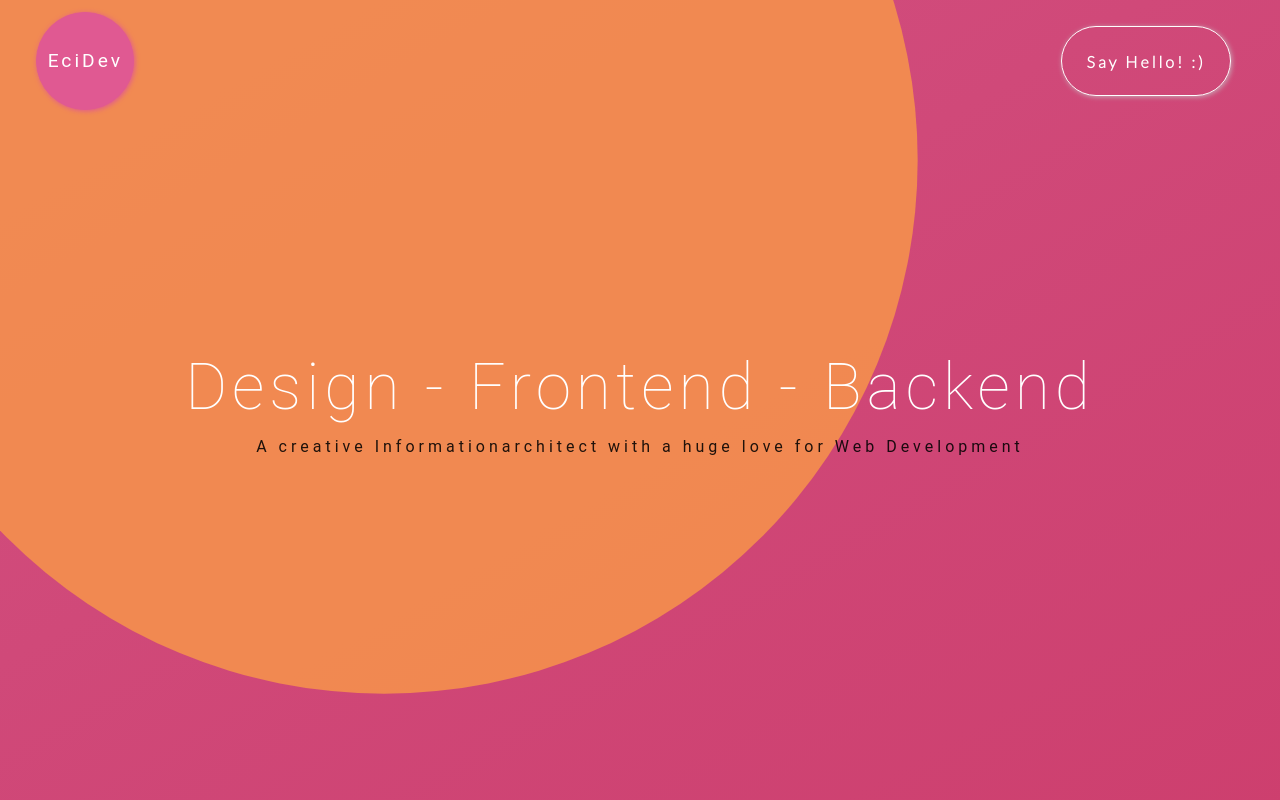
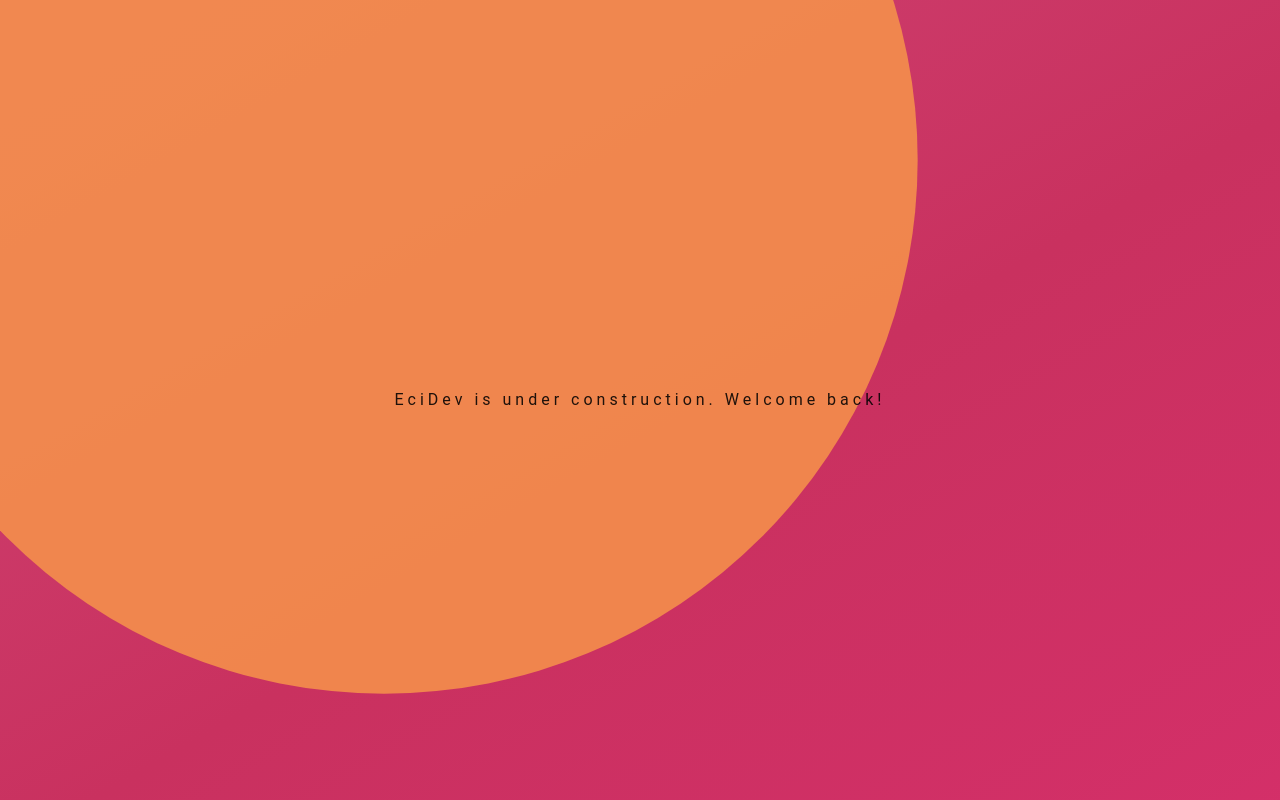
Before and after one commit to emmaindal/ecidev, a React (Create React App) app in the folder client/: page / in a window 1280 px wide. Shown: the top 800 px of the page. Built offline with nearby package versions, Linux system fonts and the light colour scheme.

Commit message:
temporary for deploy

```diff
--- a/client/src/views/StartView/StartView.jsx
+++ b/client/src/views/StartView/StartView.jsx
@@ -1,20 +1,18 @@
 import React from "react";
 
 import Header from "./components/Header";
-import Navbar from "./components/Navbar";
-import Main from "./components/Main";
-import Contact from "./components/Contact";
-import Footer from "./components/Footer";
+// import Navbar from "./components/Navbar";
+// import Main from "./components/Main";
+// import Contact from "./components/Contact";
+// import Footer from "./components/Footer";
 
 const StartView = ({ handleSayHello }) => {
   return (
-    <div>
-      <Navbar handleSayHello={handleSayHello} />
-      <Header />
-      <Main />
-      <Contact />
-      <Footer />
-    </div>
+    // <Navbar handleSayHello={handleSayHello} />
+    <Header />
+    // <Main />
+    // <Contact />
+    // <Footer />
   );
 };
 
--- a/client/src/views/StartView/components/Header.jsx
+++ b/client/src/views/StartView/components/Header.jsx
@@ -4,14 +4,23 @@
 import { Typography } from "@material-ui/core";
 
 class Header extends Component {
+  state = {
+    underConstruction: true
+  };
   render() {
     return (
       <Container className="App-header">
         <Effect />
-        <Heading>Design - Frontend - Backend</Heading>
-        <SubHeading>
-          A creative Informationarchitect with a huge love for Web Development
-        </SubHeading>
+        {!this.state.underConstruction && (
+          <Heading>Design - Frontend - Backend</Heading>
+        )}
+        {!this.state.underConstruction && (
+          <SubHeading>
+            A creative Informationarchitect with a huge love for Web Development
+          </SubHeading>
+        )}
+
+        <SubHeading>EciDev is under construction. Welcome back!</SubHeading>
       </Container>
     );
   }
```
